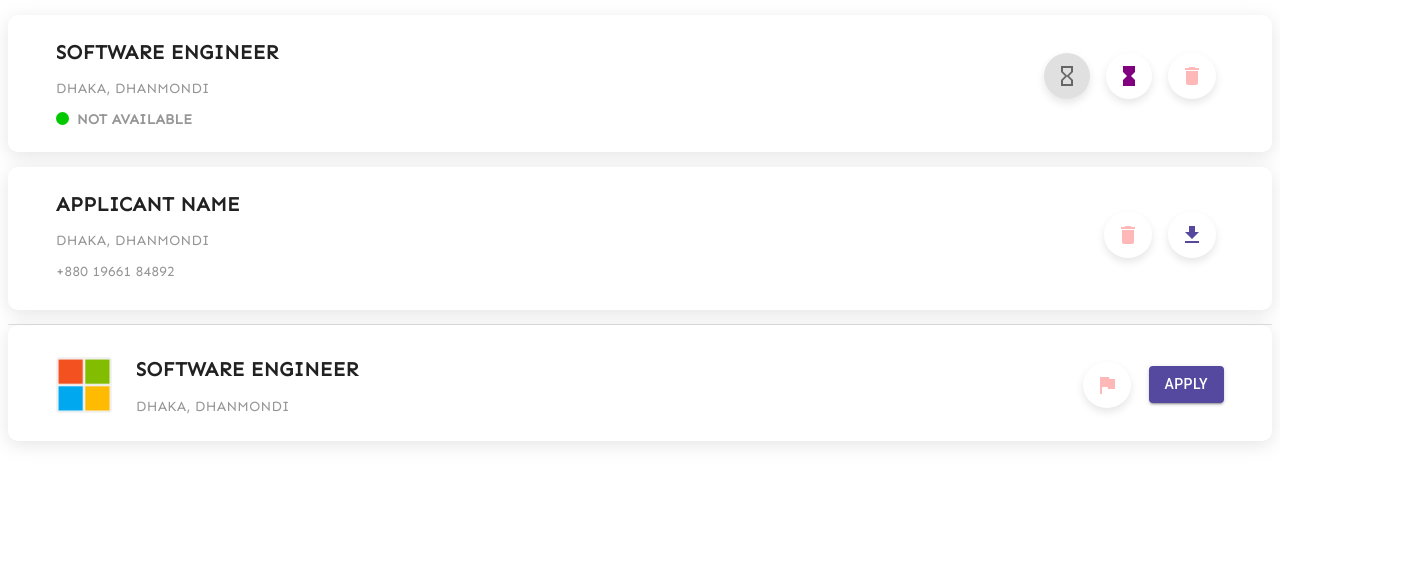
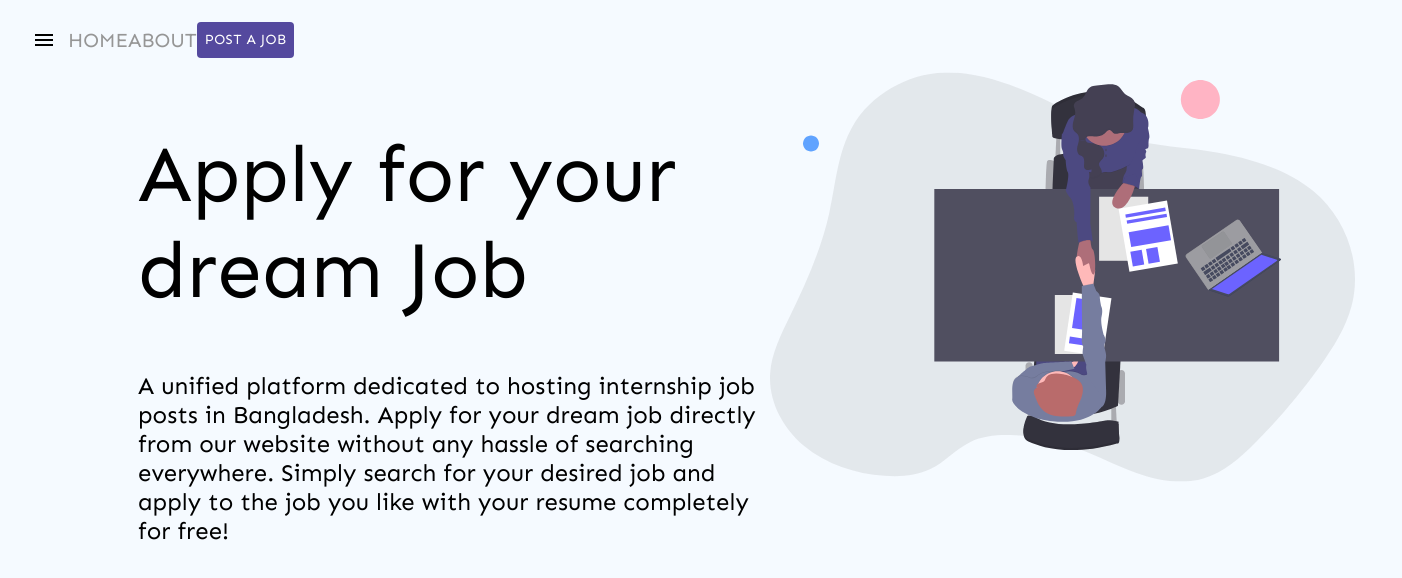
Before and after one commit to Propo41/intern-lagbe, a React (Create React App) app in the folder client/: page / in a window 1280 px wide. Shown: the top 578 px of the page, 1402 px wide, since content can reach past the window. Built offline with nearby package versions, Linux system fonts and the light colour scheme.

Commit message:
- added css variables

```diff
--- a/client/src/App.js
+++ b/client/src/App.js
@@ -2,27 +2,15 @@ import "./styles/App.css";
 import PrivateJobCard from "./components/PrivateJobCard";
 import ApplicantCard from "./components/ApplicantCard";
 import AvailPositionCard from "./components/AvailPositionCard";
+import LandingPage from "./containers/LandingPage/LandingPage";
 
 function App() {
   return (
     <div className="App">
-      {/* <header className="App-header">
-        <img src={logo} className="App-logo" alt="logo" />
-        <p>
-          Edit <code>src/App.js</code> and save to reload.
-        </p>
-        <a
-          className="App-link"
-          href="https://reactjs.org"
-          target="_blank"
-          rel="noopener noreferrer"
-        >
-          Learn React
-        </a>
-      </header> */}
-      <PrivateJobCard />
+    {/*   <PrivateJobCard />
       <ApplicantCard />
-      <AvailPositionCard />
+      <AvailPositionCard /> */}
+      <LandingPage/>
     </div>
   );
 }
--- /dev/null
+++ b/client/src/components/PublicNavbar/PublicNavbar.jsx
@@ -0,0 +1,22 @@
+import React from "react";
+import AppBar from "@material-ui/core/AppBar";
+import Toolbar from "@material-ui/core/Toolbar";
+import Typography from "@material-ui/core/Typography";
+import Button from "@material-ui/core/Button";
+import IconButton from "@material-ui/core/IconButton";
+import MenuIcon from "@material-ui/icons/Menu";
+
+const PublicNavbar = () => {
+  return (
+    <Toolbar>
+      <IconButton edge="start" color="inherit" aria-label="menu">
+        <MenuIcon />
+      </IconButton>
+      <h1 className="navbar">HOME</h1>
+      <h1 className="navbar">ABOUT</h1>
+      <Button className="navbar-button">POST A JOB</Button>
+    </Toolbar>
+  );
+};
+
+export default PublicNavbar;
--- /dev/null
+++ b/client/src/containers/LandingPage/LandingPage.jsx
@@ -0,0 +1,31 @@
+import React from "react";
+import Grid from "@material-ui/core/Grid";
+import PublicNavbar from "../../components/PublicNavbar/PublicNavbar";
+import LandingPageImage from "../../assets/images/landing_page_image.svg";
+
+const LandingPage = () => {
+  return (
+    <div>
+      <PublicNavbar />
+      <Grid container className="content-grid-padding">
+        <Grid item xs>
+          <h1 className="landing-page-title">Apply for your dream Job</h1>
+          <h1 className="landing-page-subtitle">
+            A unified platform dedicated to hosting internship job posts in
+            Bangladesh. Apply for your dream job directly from our website
+            without any hassle of searching everywhere. Simply search for your
+            desired job and apply to the job you like with your resume
+            completely for free!
+          </h1>
+        </Grid>
+        <Grid item xs>
+          <img src="/assets/images/landing_page_image.svg" alt="landing page" />
+        </Grid>
+      </Grid>
+    </div>
+  );
+};
+
+/* https://github.com/mui-org/material-ui/tree/master/docs/src/pages/getting-started/templates/sticky-footer  -> sticky footer to bottom */
+
+export default LandingPage;
--- a/client/src/styles/App.css
+++ b/client/src/styles/App.css
@@ -1,60 +1,139 @@
-body {
-  /* margin: 0; */
+:root {
+  /* Color codes */
+  --ash: #f3f3f3;
+  --black: #484848;
+  --white: #ffffff;
+  --darkash: #969696;
+  --body-color: #f5faff;
+  --purple: #54499e;
+  --green: #04c900;
+  --red: #d67979;
+  --light-purple: #bcb2ff;
+  /* Margin dimens */
+  --body-margin-start: 70px;
+  --body-margin-end: 70px;
+  --content-margin-start: 130px;
+  --content-margin-end: 130px;
+  --content-margin-top: 55px;
+  /* font sizes */
+  --font-size-navbar: 1.25rem;
+  --font-size-landing-page-title: 5rem;
+  --font-size-landing-page-subtitle: 1.5rem;
+  --font-size-section-heading: 1.563rem;
+  --font-size-sub-heading: 1.25rem;
+  --font-size-textinput-hint: 0.938rem;
+  --font-size-title: 1.875rem;
+  --font-size-title-large: 3.75rem;
+  --font-size-content: 1.25rem;
+  --font-size-content-small: 0.938rem;
+  --font-size-sub-content: 0.875rem;
+  --font-size-button-large: 1.563rem;
+  --font-size-button-medium: 1.25rem;
+  --font-size-button-small: 0.938rem;
 }
 
-:root {
-  --darkash: rgba(150, 150, 150, 1);
-  --green: rgba(4, 201, 0, 1);
-  --purple: rgba(84, 73, 158, 1);
+body {
+  background-color: var(--body-color);
+  font-family: "Sen", sans-serif;
 }
 
-h1,
-h2,
-h3,
-h4,
-h5 {
+.root-grid-padding {
+  margin-left: var(--body-margin-start) !important;
+  margin-right: var(--body-margin-end) !important;
+}
+
+.content-grid-padding {
+  margin-left: var(--content-margin-start) !important;
+  margin-right: var(--content-margin-end) !important;
+}
+
+/* [START] Font styles */
+
+.landing-page-title {
+  font-style: normal;
+  font-weight: normal;
+  font-size: var(--font-size-landing-page-title);
+}
+
+.landing-page-subtitle {
+  font-style: normal;
+  font-weight: normal;
+  font-size: var(--font-size-landing-page-subtitle);
+}
+
+.navbar {
+  font-style: normal;
+  font-weight: normal;
+  font-size: var(--font-size-navbar);
+  color: var(--darkash);
   font-family: "Sen", sans-serif;
 }
+
+.navbar:hover {
+  font-style: normal;
+  font-weight: normal;
+  font-size: var(--font-size-navbar);
+  color: var(--black);
+  font-family: "Sen", sans-serif;
+}
+
+/* [END] Font styles */
+
+/* [START] button styles */
+.navbar-button {
+  background-color: var(--purple) !important;
+  font-family: "Sen", sans-serif !important;
+  color: var(--white) !important;
+  font-size: var(--font-size-button-medium);
+}
+
+.navbar-button:hover {
+  background-color: var(--light-purple) !important;
+}
+/* [END] button styles */
+
 .title {
   font-style: normal;
   font-weight: normal;
   font-size: 60px;
 }
+
 .content {
   font-style: normal;
   font-weight: normal;
-  font-size: 20px;
+  font-size: var(--font-size-content);
 }
+
 .sub-heading {
   font-style: normal;
   font-weight: bold;
-  font-size: 20px;
-  letter-spacing: 0.02em;
+  font-size: var(--font-size-sub-heading);
   text-transform: uppercase;
 }
+
 .content-small {
   font-style: normal;
   font-weight: normal;
-  font-size: 15px;
-  letter-spacing: 0.02em;
+  font-size: var(--font-size-content-small);
 }
+
 .sub-content {
   font-style: normal;
   font-weight: normal;
-  font-size: 14px;
-  letter-spacing: 0.02em;
+  font-size: var(--font-size-sub-content);
   text-transform: uppercase;
 }
+
 .title-bold {
   font-style: normal;
   font-weight: bold;
-  font-size: 60px;
+  font-size: var(--font-size-title-large);
 }
+
 .title-medium {
   font-style: normal;
   font-weight: bold;
-  font-size: 30px;
-  letter-spacing: 0.02em;
+  font-size: var(--font-size-title);
 }
 
 .card-location {
@@ -64,17 +143,21 @@ h5 {
 .MuiCardContent-root {
   padding: 0.5rem 3rem 1rem !important;
 }
+
 .MuiCardActionArea-root {
   padding: 0.5rem 3rem 1.5rem !important;
 }
+
 .MuiPaper-elevation1 {
   filter: drop-shadow(0px 4px 9px rgba(0, 0, 0, 0.1));
   box-shadow: none !important;
   margin: 15px 0;
 }
+
 .MuiPaper-rounded {
   border-radius: 10px !important;
 }
+
 .MuiToggleButton-root {
   border-radius: 50% !important;
   border: 0 !important;
@@ -103,6 +186,7 @@ h5 {
   margin-top: 1px;
   background-color: var(--green);
 }
+
 .availability-label {
   color: var(--darkash);
   font-weight: 700;
@@ -116,6 +200,7 @@ h5 {
 .MuiAccordionSummary-root {
   padding: 0.2rem 3rem 0rem !important;
 }
+
 .MuiAccordionDetails-root {
   display: block !important;
   padding: 0rem 3rem 0rem !important;
```
Also changed, not shown: client/public/assets/images/landing_page_image.svg (added), client/src/assets/images/landing_page_image.svg (added).
